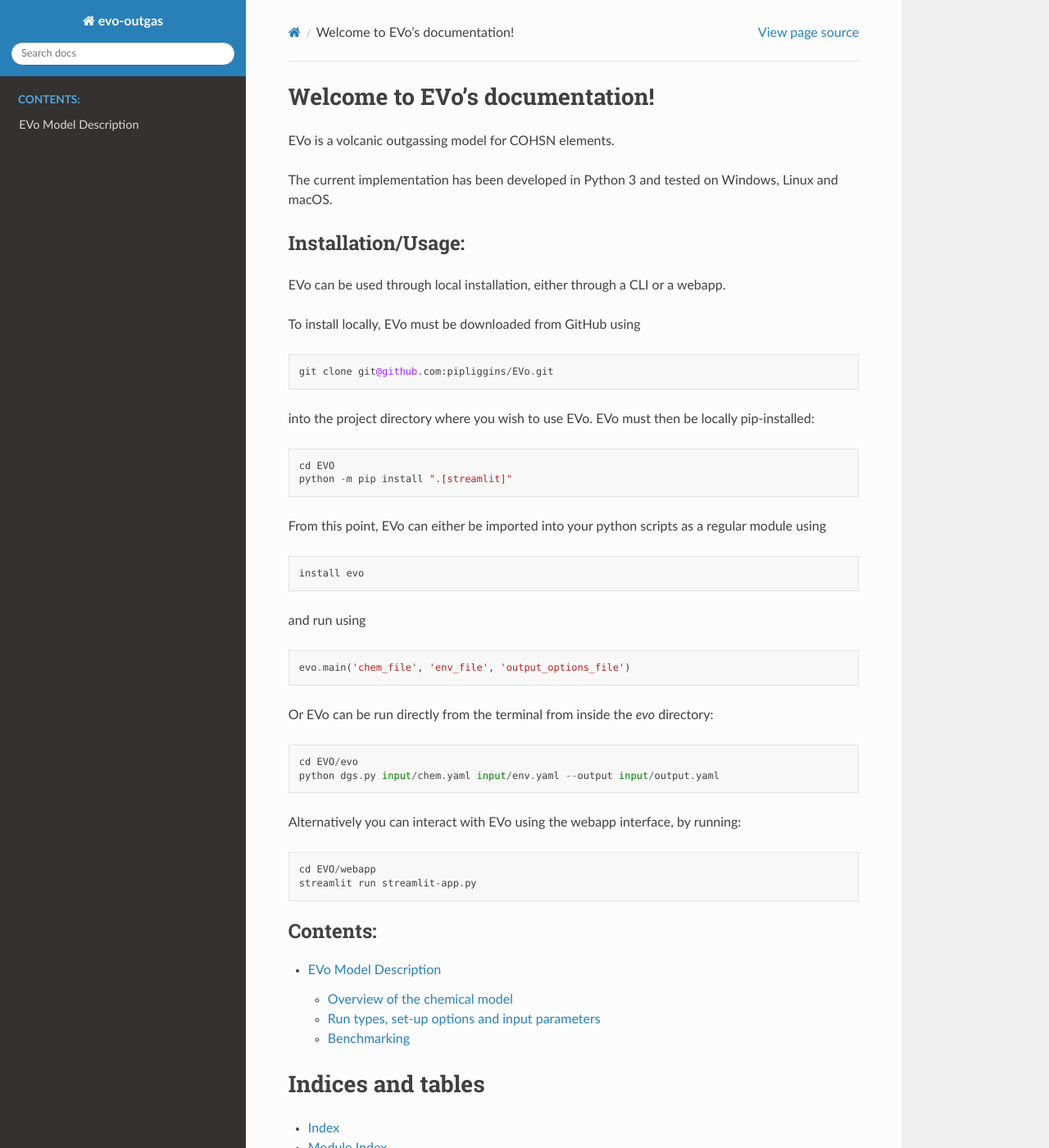
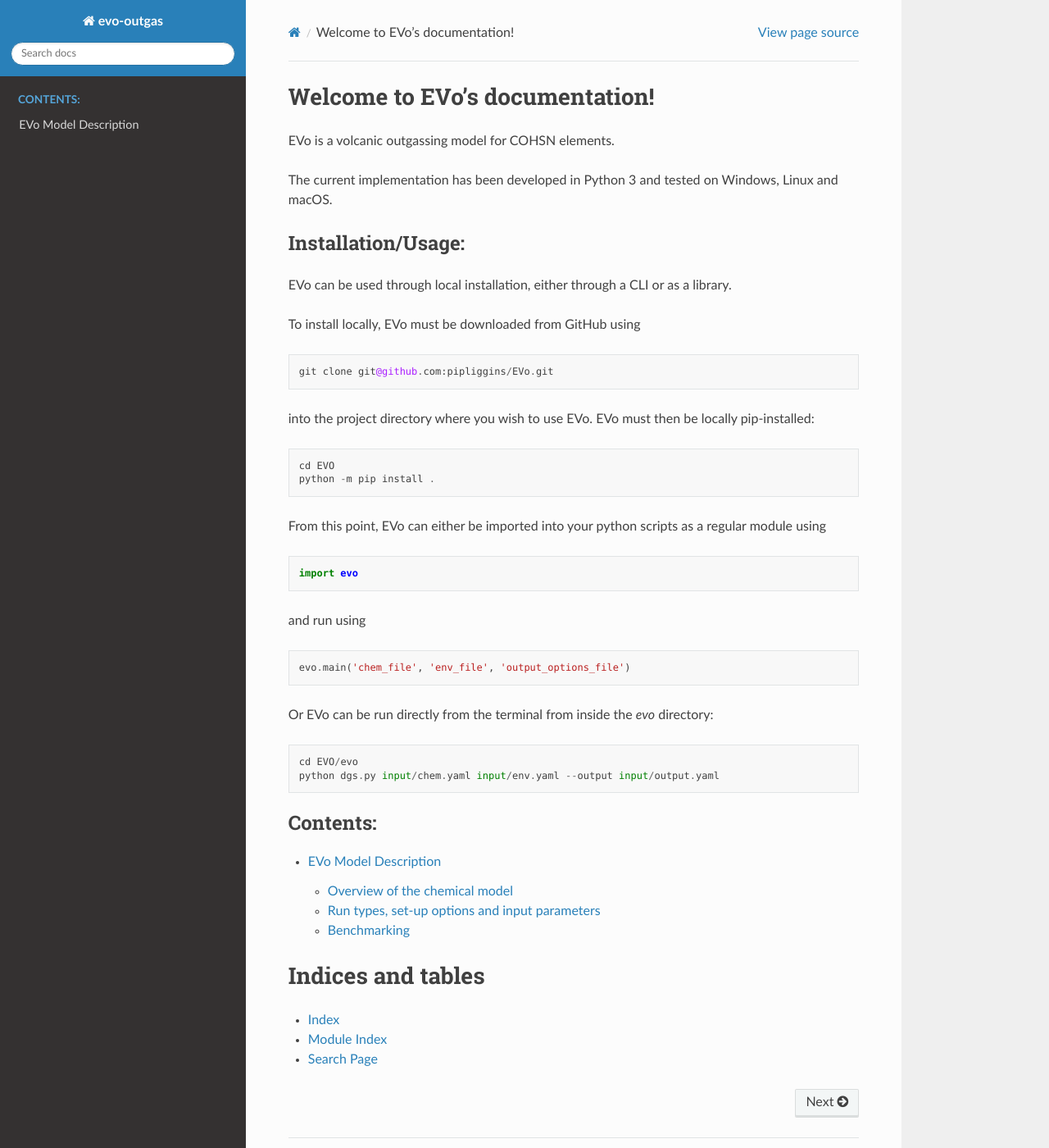
Before and after one commit to pipliggins/EVo, a Sphinx documentation site: the page built from docs/index.rst, in a window 1280 px wide and 1400 px high. Shown: the whole window at 82% size. Built offline with Sphinx 7.4.7 and the Read the Docs theme 3.1.0, drawn with Linux system fonts in a browser that asks for light colours.

Commit message:
Remove references to a webapp from docs

```diff
--- a/docs/index.rst
+++ b/docs/index.rst
@@ -8,7 +8,7 @@ The current implementation has been developed in Python 3 and tested on Windows,
 Installation/Usage:
 *******************
 
-EVo can be used through local installation, either through a CLI or a webapp.
+EVo can be used through local installation, either through a CLI or as a library.
 
 To install locally, EVo must be downloaded from GitHub using
 ::
@@ -19,12 +19,12 @@ into the project directory where you wish to use EVo. EVo must then be locally p
 ::
 
    cd EVO
-   python -m pip install ".[streamlit]"
+   python -m pip install .
 
 From this point, EVo can either be imported into your python scripts as a regular module using
 ::
 
-   install evo
+   import evo
 
 and run using
 ::
@@ -36,13 +36,6 @@ Or EVo can be run directly from the terminal from inside the `evo` directory:
 
    cd EVO/evo
    python dgs.py input/chem.yaml input/env.yaml --output input/output.yaml
-
-Alternatively you can interact with EVo using the webapp interface, by running:
-::
-
-   cd EVO/webapp
-   streamlit run streamlit-app.py
-
 
 .. toctree::
    :maxdepth: 2
```
